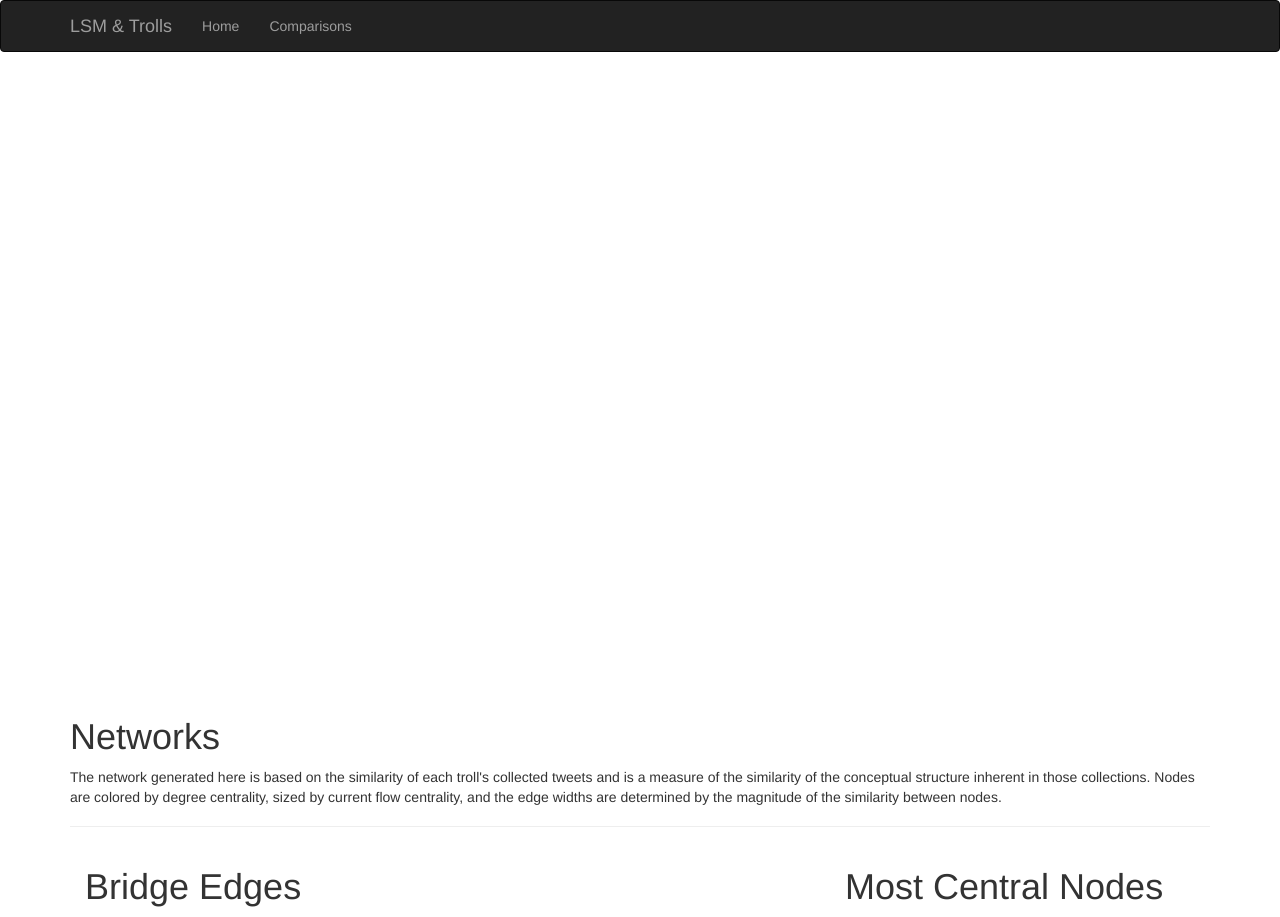
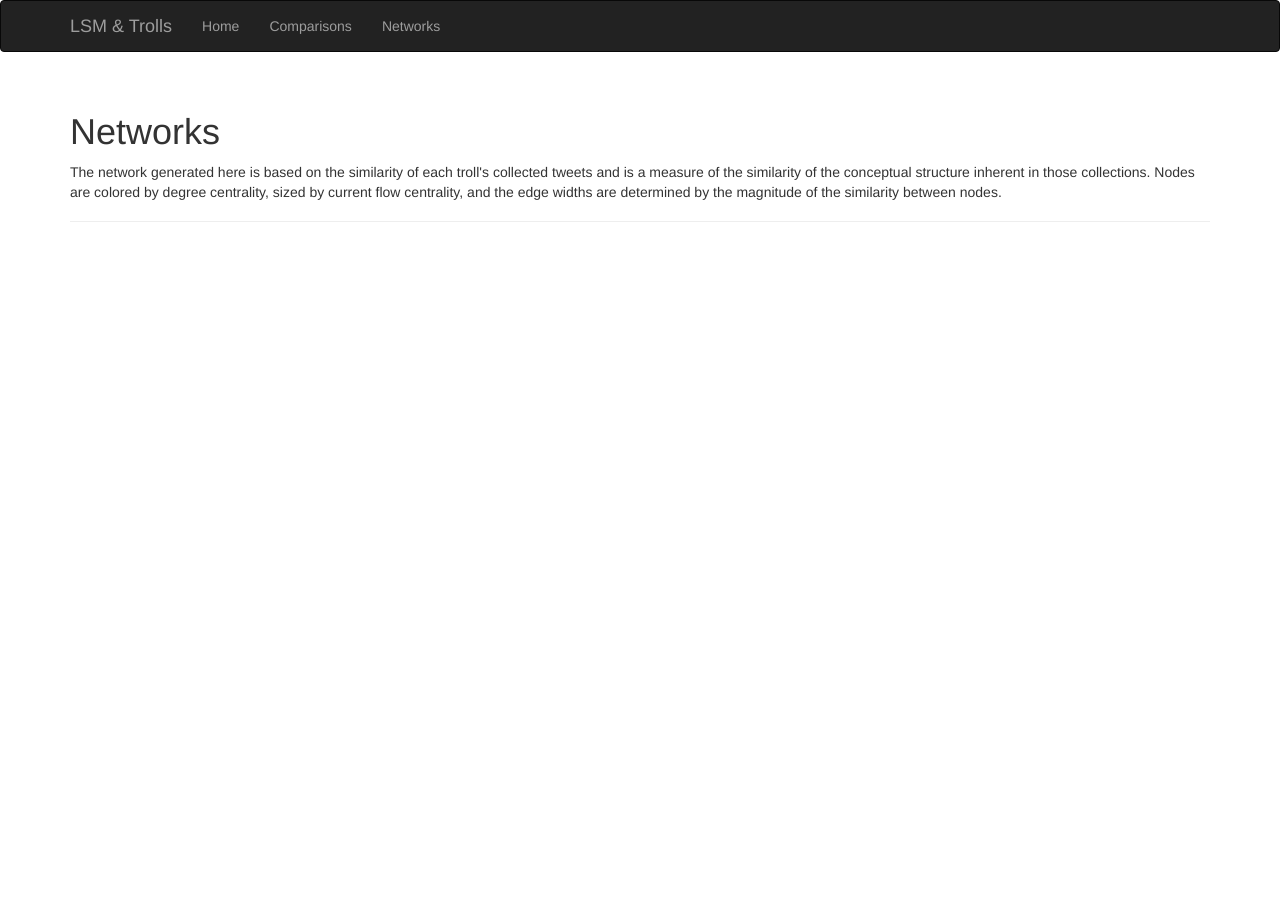
Before and after one commit to numskull/tdiApp, a Flask app: page /networks in a window 1280 px wide. Shown: the top 917 px of the page. After the commit the page ends 222 px from the top, so only its background shows below. Run offline with Flask 2, Linux system fonts and the light colour scheme; parts of the project's set-up code (start-up, migrations or seed data) failed here and were passed over; some libraries are stand-ins or nearby versions.

Commit message:
Minor tweeks to presentation. Added nav for networks.

```diff
--- a/app/templates/base.html
+++ b/app/templates/base.html
@@ -15,6 +15,7 @@
                 <ul class="nav navbar-nav">
                     <li><a href="/">Home</a> </li>
                     <li><a href="{{ url_for("main.comparisons") }}">Comparisons</a></li>
+                    <li><a href="{{ url_for("main.buildNet")}}">Networks</a></li>
                 </ul>
             </div>
         </div>
--- a/app/templates/networks.html
+++ b/app/templates/networks.html
@@ -139,8 +139,8 @@
         .node {stroke: #fff; stroke-width: 1.5px;}
         .link {stroke: #999; stroke-opacity: .6;}
         #my_dataviz {
-            min-width: 960px;
-            min-height: 600px;
+            width: 960px;
+            height: 600px;
         }
         #bridge {
             overflow: auto;
@@ -148,7 +148,9 @@
     </style>
 {% endblock %}
 {% block page_content %}
+    {% if net %}
         <div id="my_dataviz"></div>
+    {% endif %}
     <div class="page-header">
         <h1>Networks</h1>
         <p>The network generated here is based on the similarity of each troll's
@@ -158,7 +160,7 @@
         of the similarity between nodes.</p>
     </div>
     {{  wtf.quick_form(form) }}
-
+    {% if bridges %}
         <div class="col-md-8" id="bridge">
             <H1>Bridge Edges</H1>
             <p>These edges represent connections without which the network would be
@@ -168,6 +170,8 @@
                 <p>{{ bridge[0] }} ----- {{ bridge[1] }}</p>
             {% endfor %}
         </div>
+    {% endif %}
+    {% if central %}
         <div class="col-md-4">
             <h1>Most Central Nodes</h1>
             <p>Current Flow Centrality uses electric current as a model for understanding
@@ -178,6 +182,7 @@
                 <p>{{ node[0] }}: {{ node[1] }}</p>
             {% endfor %}
         </div>
+    {% endif %}
 
 
 {%  endblock %}
```
Lines whose indentation alone changed are shown as unchanged.
